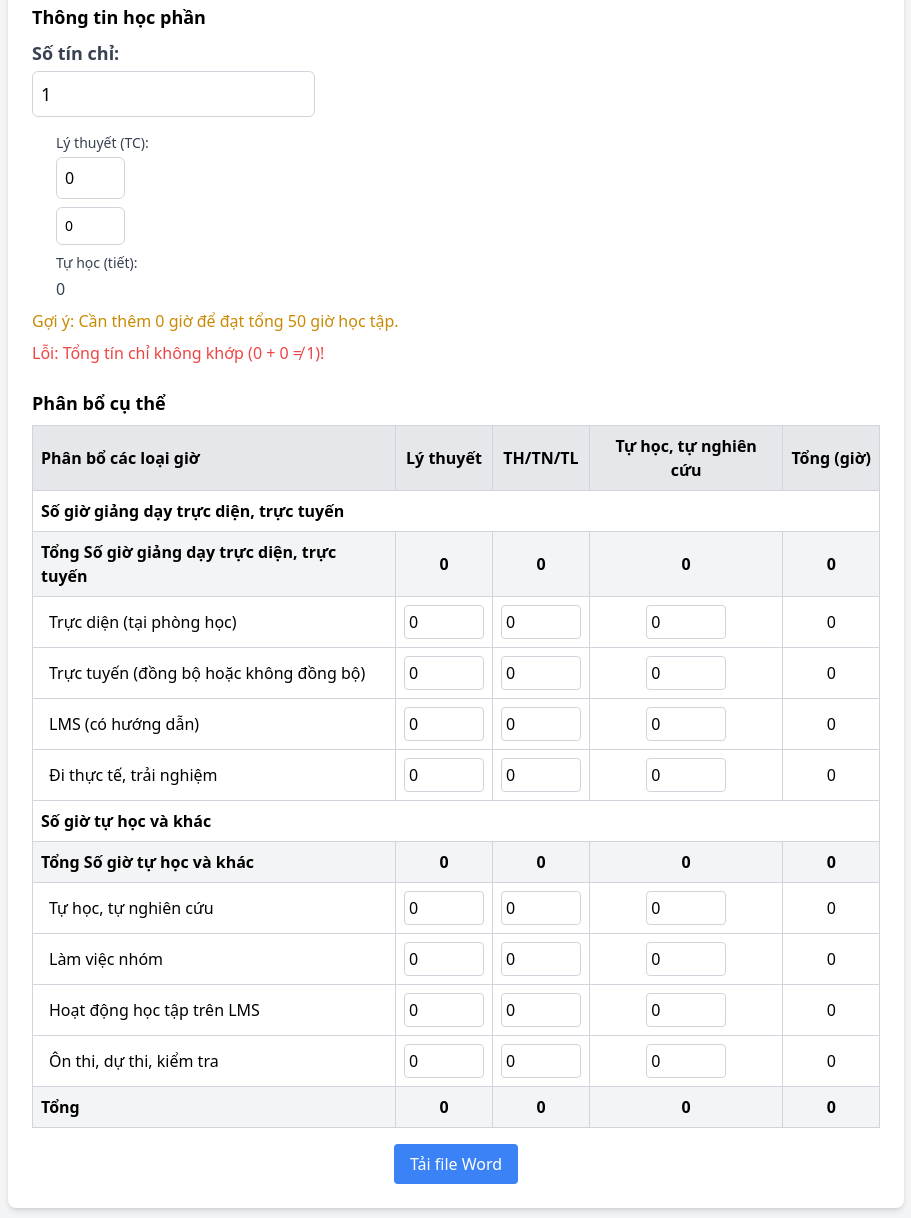
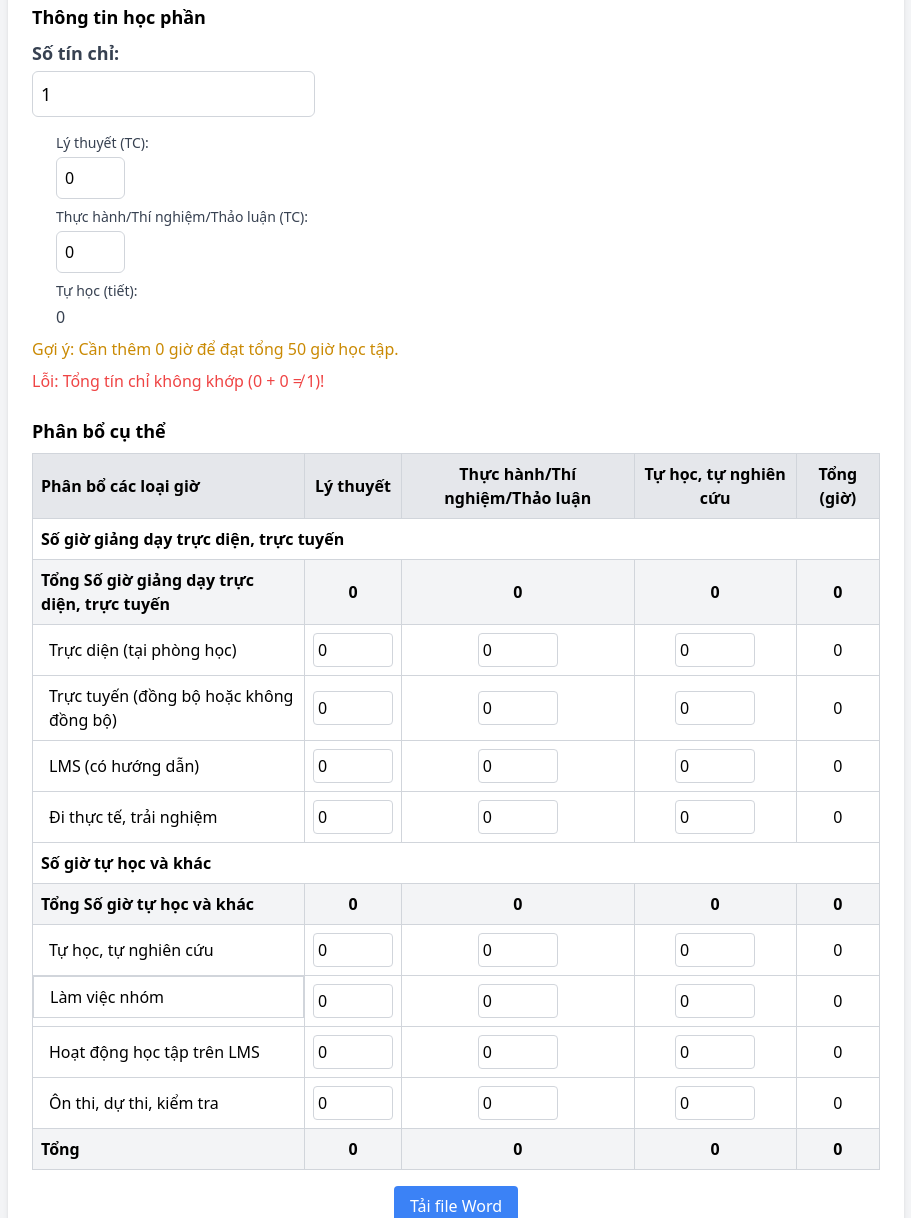
Before and after one commit to thachussh/phanbogiohoc, a plain HTML site: page index.html in a window 1280 px wide. Shown: the part 93-1311 px from the top of the page, without its empty margins (184-1095 px from the left). Drawn offline with nearby package versions, Linux system fonts and the light colour scheme.

Commit message:
Add files via upload

```diff
--- a/index.html
+++ b/index.html
@@ -25,7 +25,7 @@
                     <input type="number" id="theoryCredits" min="0" value="0" class="mt-1 block w-1/12 border border-gray-300 rounded-md p-2" oninput="updateTable()">
                 </div>
                 <div class="mt-2">
-                    <label class="block text-sm font-medium text-gray-7"TH/TN/TL (TC):</label>
+                    <label class="block text-sm font-medium text-gray-700">Thực hành/Thí nghiệm/Thảo luận (TC):</label>
                     <input type="number" id="practicalCredits" min="0" value="0" class="mt-1 block w-1/12 border border-gray-300 rounded-md p-2" oninput="updateTable()">
                 </div>
                 <div class="mt-2">
@@ -45,7 +45,7 @@
                     <tr class="bg-gray-200">
                         <th class="border border-gray-300 p-2 text-left">Phân bổ các loại giờ</th>
                         <th class="border border-gray-300 p-2 text-center">Lý thuyết</th>
-                        <th class="border border-gray-300 p-2 text-center">TH/TN/TL</th>
+                        <th class="border border-gray-300 p-2 text-center">Thực hành/Thí nghiệm/Thảo luận</th>
                         <th class="border border-gray-300 p-2 text-center">Tự học, tự nghiên cứu</th>
                         <th class="border border-gray-300 p-2 text-center">Tổng (giờ)</th>
                     </tr>
@@ -107,7 +107,7 @@
                         <td class="border border-gray-300 p-2 text-center" id="selfStudyTotal">0</td>
                     </tr>
                     <tr>
-                        <td class="border border-gray-300 p-2 pl-4">Làm việc nhóm</td>
+                        <td class="block border border-gray-300 p-2 pl-4">Làm việc nhóm</td>
                         <td class="border border-gray-300 p-2 text-center"><input type="number" id="groupTheory" min="0" value="0" class="w-20 border border-gray-300 rounded p-1" oninput="updateFromTable()"></td>
                         <td class="border border-gray-300 p-2 text-center"><input type="number" id="groupPractical" min="0" value="0" class="w-20 border border-gray-300 rounded p-1" oninput="updateFromTable()"></td>
                         <td class="border border-gray-300 p-2 text-center"><input type="number" id="groupSelfStudy" min="0" value="0" class="w-20 border border-gray-300 rounded p-1" oninput="updateFromTable()"></td>
@@ -369,13 +369,13 @@
                     </head>
                     <body>
                         <h1>Phân Bổ Các Loại Giờ</h1>
-                        <p>Số tín chỉ: ${document.getElementById('totalCredits').value || 0}, trong đó: Lý thuyết: ${document.getElementById('theoryCredits').value || 0} TC, TH/TN/TL: ${document.getElementById('practicalCredits').value || 0} TC, Tự học: ${document.getElementById('selfStudyHours').textContent || 0} tiết</p>
+                        <p>Số tín chỉ: ${document.getElementById('totalCredits').value || 0}, trong đó: Lý thuyết: ${document.getElementById('theoryCredits').value || 0} TC, Thực hành/Thí nghiệm/Thảo luận: ${document.getElementById('practicalCredits').value || 0} TC, Tự học: ${document.getElementById('selfStudyHours').textContent || 0} tiết</p>
                         <table>
                             <thead>
                                 <tr>
                                     <th>Phân bổ các loại giờ</th>
                                     <th>Lý thuyết</th>
-                                    <th>TH/TN/TL</th>
+                                    <th>Thực hành/Thí nghiệm/Thảo luận</th>
                                     <th>Tự học, tự nghiên cứu</th>
                                     <th>Tổng (giờ)</th>
                                 </tr>
```
